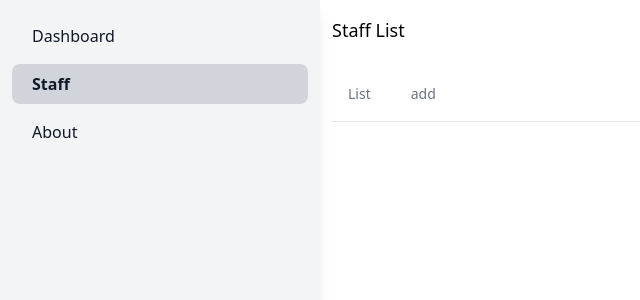
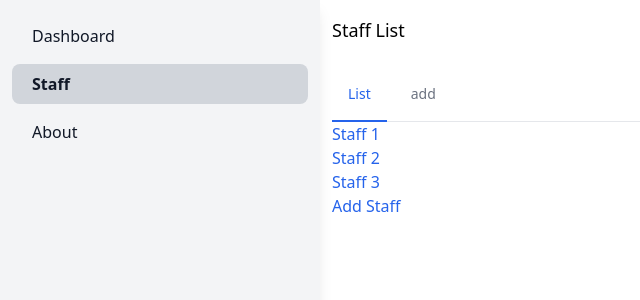
Before and after one commit to TheCuong96/react-router-vs6, a React (Create React App) app: page /staff in a window 1280 px wide. Shown: the top 300 px of the page, without its empty margins (0-640 px from the left). Built offline with nearby package versions, Linux system fonts and the light colour scheme.

Commit message:
xử lý nơi mà component nó render ra đầu tiên của nested routes

```diff
--- a/src/App.tsx
+++ b/src/App.tsx
@@ -20,7 +20,9 @@ function App() {
             {/* Khi setup như vậy thì ta sẽ dùng  <Outlet /> ở nơi mà ta muốn những thằng con nó show ra */}
             <Route path=':id' element={<StaffItem />} />
             <Route path='add' element={<AddStaff />} />
-            <Route path='list' element={<StaffList />} />
+            <Route index element={<StaffList />} />
+            {/* cách để chọn tab mặc định khi ta nhảy vào staff */}
+            {/* <Route path='list' element={<StaffList />} /> */}
           </Route>
 
           {/* <Route path='/staff' element={<Staff />} />
--- a/src/pages/Staff/Staff.tsx
+++ b/src/pages/Staff/Staff.tsx
@@ -1,4 +1,3 @@
-import AddStaff from 'components/AddStaff'
 import { NavLink, Outlet } from 'react-router-dom'
 
 export default function Staff() {
@@ -9,7 +8,8 @@ export default function Staff() {
         <ul className='-mb-px flex flex-wrap'>
           <li className='mr-2'>
             <NavLink
-              to='/staff/list'
+              to='/staff' // nếu đã có index bên kia thì bên đây phải xóa list đi vì nó sẽ không tìm được đúng Link đã active nếu vẫn còn để như vậy
+              end
               className={({ isActive }) =>
                 `inline-block rounded-t-lg border-b-2 p-4 ${
                   isActive
```
